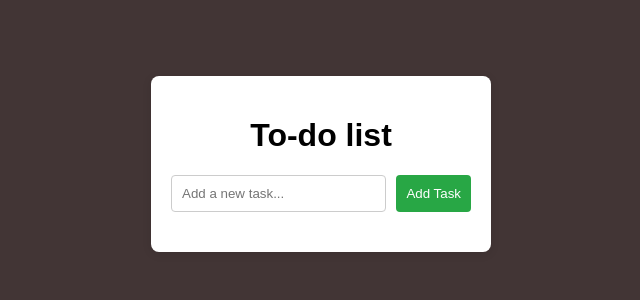
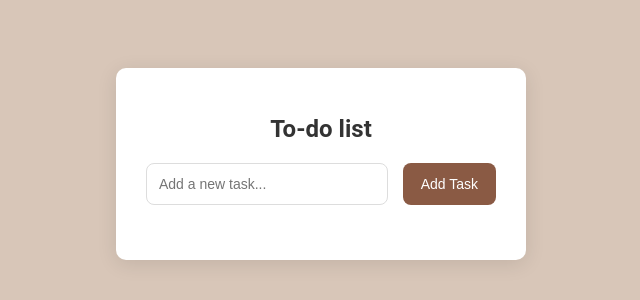
Before and after one commit to Odudz/to-do-list, a website: page Public/index.html in a window 1280 px wide. Shown: the part 236-536 px from the top of the page, without its empty margins (319-959 px from the left). Drawn offline with Linux system fonts and the light colour scheme; no server answers.

Commit message:
Update style.css

```diff
--- a/Public/style.css
+++ b/Public/style.css
@@ -1,78 +1,97 @@
 body {
-    font-family: Arial, Helvetica, sans-serif;
+    font-family: 'Roboto', sans-serif;
     display: flex;
     justify-content: center;
     align-items: center;
     height: 100vh;
-    background-color: #423535;
+    background-color: #D8C6B8;
     margin: 0;
 }
 
-.container{
-    background-color: white;
-    padding: 20px;
-    border-radius: 8px;
-    box-shadow: 0 2px 10px rgba(0, 0, 0, 0.1);
-    width: 300px
+.container {
+    background-color: #fff;
+    padding: 30px;
+    border-radius: 10px;
+    box-shadow: 0 4px 20px rgba(0, 0, 0, 0.1);
+    width: 350px;
+    text-align: center;
 }
 
 h1 {
-    text-align: center;
+    font-size: 24px;
+    color: #333;
+    margin-bottom: 20px;
 }
 
-.input-container{
+.input-container {
     display: flex;
-    margin-bottom: 20px;
+    margin-bottom: 25px;
+    justify-content: space-between;
 }
 
 input {
     flex: 1;
-    padding: 10px;
-    border: 1px solid #ccc;
-    border-radius: 4px;
+    padding: 12px;
+    border: 1px solid #ddd;
+    border-radius: 8px;
+    font-size: 14px;
+    transition: all 0.3s ease;
+}
+
+input:focus {
+    border-color: #8A5A44;
+    box-shadow: 0 0 5px rgba(138, 90, 68, 0.5);
 }
 
 button {
-    padding: 10px;
+    padding: 12px 18px;
     border: none;
-    background: #28a745;
+    background: #8A5A44;
     color: white;
     cursor: pointer;
-    border-radius: 4px;
-    margin-left: 10px;
+    border-radius: 8px;
+    margin-left: 15px;
+    font-size: 14px;
+    transition: background-color 0.3s ease;
 }
 
 button:hover {
-    background: #1a672b;
+    background: #70402B;
 }
 
 ul {
     list-style: none;
     padding: 0;
+    margin: 0;
 }
 
 li {
     display: flex;
     justify-content: space-between;
     align-items: center;
-    padding: 10px;
-    border-bottom: 1px solid #ccc;
+    padding: 12px;
+    border-bottom: 1px solid #eee;
+    background-color: #F9F9F9;
+    border-radius: 8px;
+    margin-bottom: 10px;
 }
 
-li.completed{
+li.completed {
     text-decoration: line-through;
     color: #777;
 }
 
-.remove-btn{
-    background: #dc3545;
+.remove-btn {
+    background: #D9534F;
     border: none;
-    padding: 5px 10px;
+    padding: 6px 12px;
     color: white;
     cursor: pointer;
-    border-radius: 4px;
+    border-radius: 6px;
+    font-size: 12px;
+    transition: background-color 0.3s ease;
 }
 
-.remove-btn:hover{
-    background: #941c28;
+.remove-btn:hover {
+    background: #C12F2F;
 }
```
